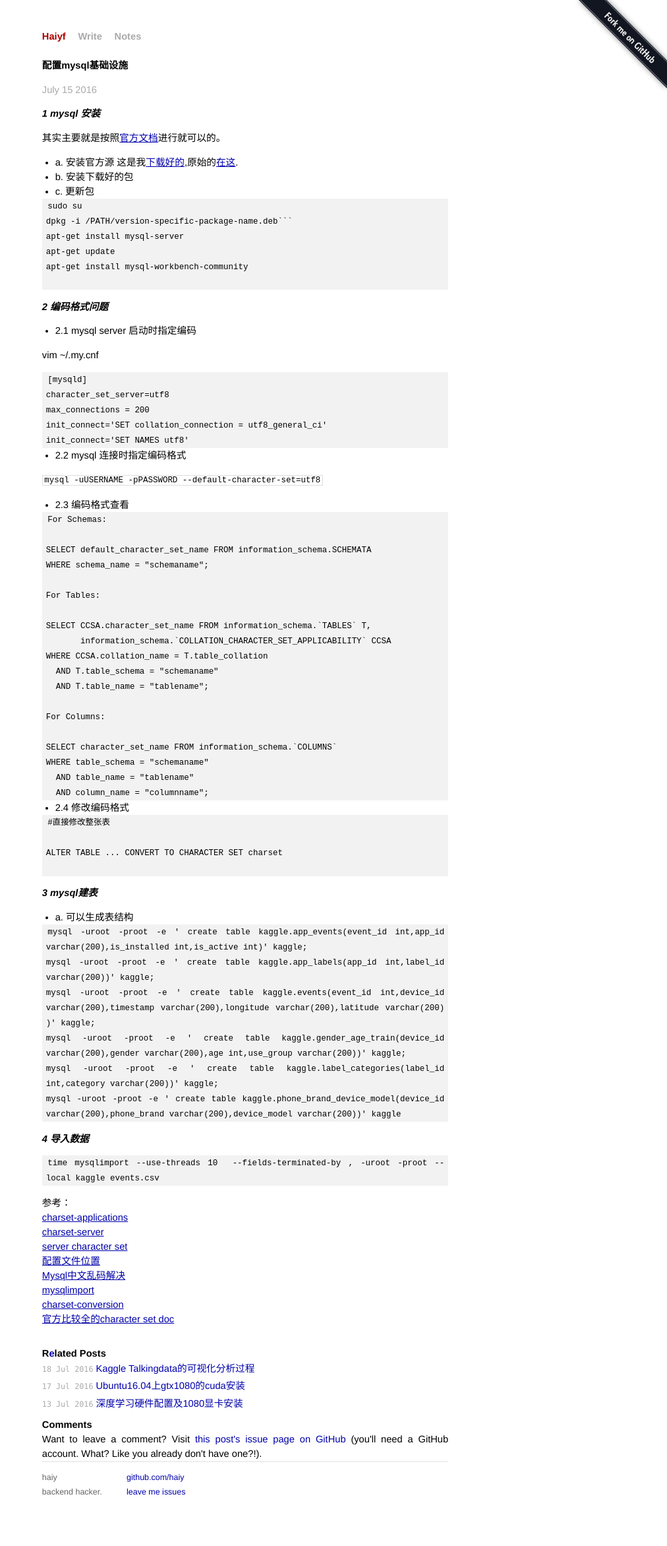
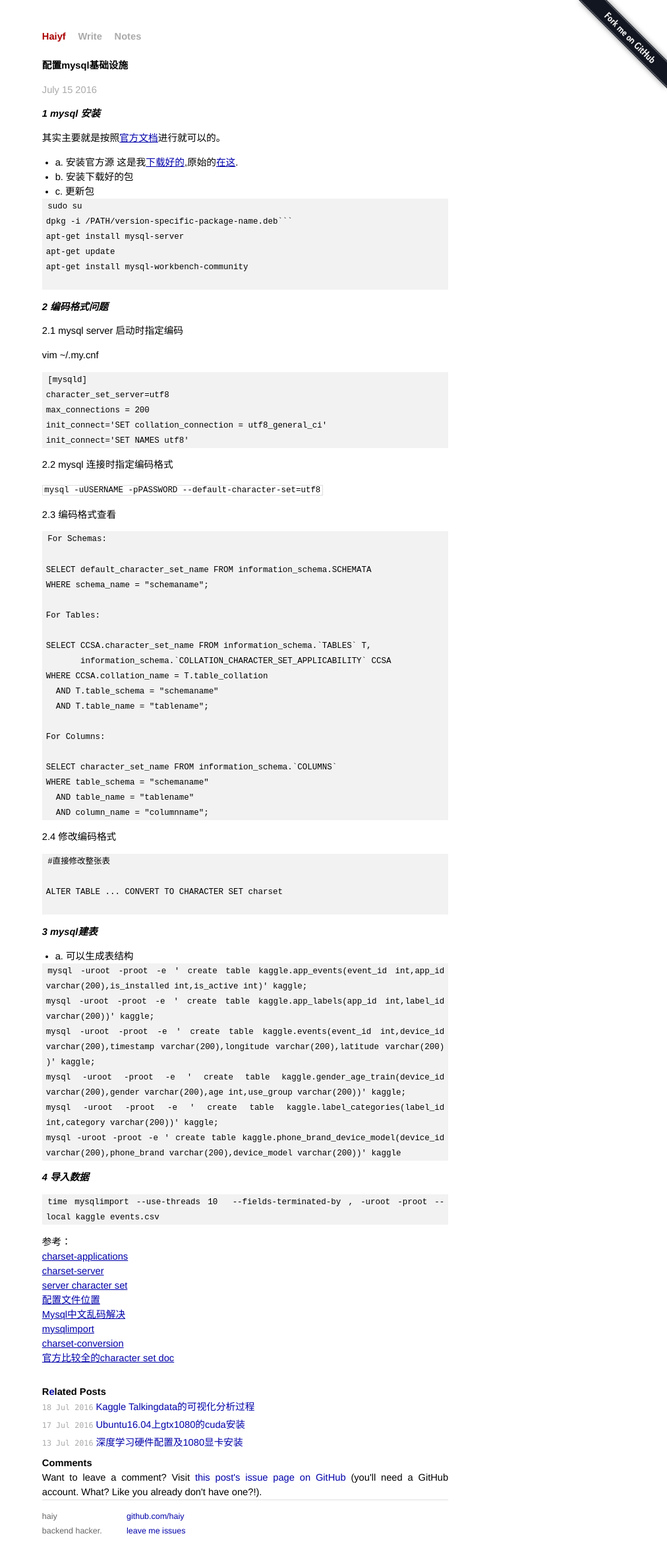
Before and after one commit to caratiger/haiy.github.io, a Jekyll site: the page built from _posts/2016-07-15-配置mysql基础设施.md, in a window 1280 px wide. Shown: the whole page at 66% size, without its empty margins (268-1280 px from the left). Built offline with Jekyll 4.4.1, drawn with Linux system fonts in a browser that asks for light colours; comment, search, counter and statistics services are not loaded; before the commit the page ends 2285 px from its top, so only the background shows below that.

````diff
--- a/_posts/2016-07-15-配置mysql基础设施.md
+++ b/_posts/2016-07-15-配置mysql基础设施.md
@@ -26,7 +26,7 @@ apt-get install mysql-workbench-community
 
 ***2 编码格式问题***
 
-- 2.1 mysql server 启动时指定编码
+2.1 mysql server 启动时指定编码
 
 vim ~/.my.cnf
 
@@ -38,11 +38,11 @@ init_connect='SET collation_connection = utf8_general_ci'
 init_connect='SET NAMES utf8'
 ```
 
-- 2.2 mysql 连接时指定编码格式
+2.2 mysql 连接时指定编码格式
 
 ```mysql -uUSERNAME -pPASSWORD --default-character-set=utf8```
 
-- 2.3 编码格式查看
+2.3 编码格式查看
 
 ```
 For Schemas:
@@ -66,7 +66,7 @@ WHERE table_schema = "schemaname"
   AND column_name = "columnname";
 ```
 
-- 2.4 修改编码格式
+2.4 修改编码格式
 
 ```
 #直接修改整张表
````
